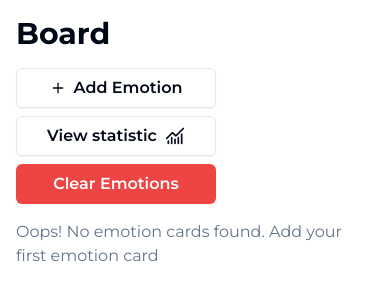
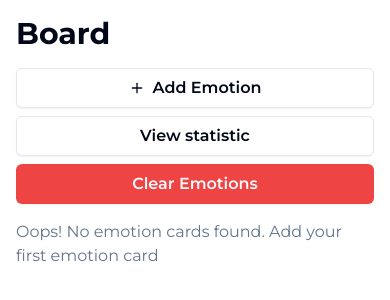
Before and after one commit to pticasolovey20/prog_genius_test, a Next.js app: page / in a window 390 px wide. Shown: the top 300 px of the page. Built offline with nearby package versions, Linux system fonts and the light colour scheme.

Commit message:
updated responsiveness

```diff
--- a/components/AddEmotionButton.tsx
+++ b/components/AddEmotionButton.tsx
@@ -16,7 +16,7 @@ const AddEmotionButton = forwardRef<HTMLButtonElement, AddEmotionButtonProps>(({
       variant="outline"
       onClick={onClick}
       disabled={disabled}
-      className="max-w-[200px] w-full flex items-center gap-2 px-4"
+      className="w-full flex shrink items-center gap-2 px-4"
     >
       <Plus />
       <span className="text-base font-semibold">Add Emotion</span>
--- a/components/board/SkeletonBoard.tsx
+++ b/components/board/SkeletonBoard.tsx
@@ -2,7 +2,7 @@ import { Skeleton } from "@/components/ui/skeleton";
 
 const SkeletonBoard = () => {
   return (
-    <div className="grid grid-cols-1 sm:grid-cols-2 lg:grid-cols-3 gap-4 w-full">
+    <div className="flex flex-col md:grid grid-cols-2 lg:grid-cols-3 gap-4">
       {Array.from({ length: 3 }).map((_, index) => (
         <Skeleton key={index} className="h-[300px] rounded-md" />
       ))}
--- a/components/emotion/ClearEmotionButton.tsx
+++ b/components/emotion/ClearEmotionButton.tsx
@@ -1,18 +1,14 @@
 "use client";
+import EmotionStore from "@/stores/EmotionStore";
 
 import { Button } from "@/components/ui/button";
-import EmotionStore from "@/stores/EmotionStore";
 
 const ClearEmotionButton = () => {
   const handleClearEmotions = () => EmotionStore.clearAllEmotions();
 
   return (
-    <Button
-      variant="destructive"
-      className="h-10 max-w-[200px] w-full text-base font-semibold"
-      onClick={handleClearEmotions}
-    >
-      Clear Emotions
+    <Button size="lg" variant="destructive" className="h-10 w-full flex shrink px-4" onClick={handleClearEmotions}>
+      <span className="text-base font-semibold">Clear Emotions</span>
     </Button>
   );
 };
--- a/components/emotion/EmotionActionWrapper.tsx
+++ b/components/emotion/EmotionActionWrapper.tsx
@@ -4,22 +4,22 @@ import { Skeleton } from "@/components/ui/skeleton";
 
 const EmotionModal = dynamic(() => import("@/components/emotion/EmotionModal"), {
   ssr: false,
-  loading: () => <Skeleton className="h-10 max-w-[200px] w-full rounded-md" />,
+  loading: () => <Skeleton className="h-10 w-full flex shrink rounded-md" />,
 });
 
 const ViewStatisticButton = dynamic(() => import("@/components/navigation/ViewStatisticButton"), {
   ssr: false,
-  loading: () => <Skeleton className="h-10 max-w-[200px] w-full rounded-md" />,
+  loading: () => <Skeleton className="h-10 w-full flex shrink rounded-md" />,
 });
 
 const ClearEmotionButton = dynamic(() => import("@/components/emotion/ClearEmotionButton"), {
   ssr: false,
-  loading: () => <Skeleton className="h-10 max-w-[200px] w-full rounded-md" />,
+  loading: () => <Skeleton className="h-10 w-full flex shrink rounded-md" />,
 });
 
 const EmotionActionWrapper = () => {
   return (
-    <div className="flex flex-wrap gap-2 mb-4">
+    <div className="md:max-w-[50%] md:w-full flex flex-col md:flex-row gap-2 mb-4">
       <EmotionModal />
       <ViewStatisticButton />
       <ClearEmotionButton />
--- a/components/navigation/ViewStatisticButton.tsx
+++ b/components/navigation/ViewStatisticButton.tsx
@@ -1,13 +1,11 @@
 import Link from "next/link";
 import { Button } from "@/components/ui/button";
-import { ChartNoAxesCombined } from "lucide-react";
 
 const ViewStatisticButton = () => {
   return (
-    <Link href="/statistic" className="max-w-[200px] w-full">
-      <Button variant="outline" className="h-10 w-full flex items-center gap-2">
+    <Link href="/statistic" className="w-full flex shrink">
+      <Button size="lg" variant="outline" className="w-full flex items-center gap-2 px-4">
         <span className="text-base font-semibold">View statistic</span>
-        <ChartNoAxesCombined className="!h-5 !w-5" />
       </Button>
     </Link>
   );
--- a/components/statistic/SkeletonStatisticRadioButton.tsx
+++ b/components/statistic/SkeletonStatisticRadioButton.tsx
@@ -4,9 +4,9 @@ import { Skeleton } from "@/components/ui/skeleton";
 
 const SkeletonStatisticRadioButton = () => {
   return (
-    <div className="flex flex-wrap gap-2 mb-4">
+    <div className="md:max-w-[50%] w-full flex flex-col md:flex-row gap-2 mb-4">
       {periodOptions.map(({ value }) => (
-        <Skeleton key={value} className="h-10 max-w-[150px] w-full rounded-md" />
+        <Skeleton key={value} className="h-10 w-full flex shrink rounded-md" />
       ))}
     </div>
   );
--- a/components/statistic/StatisticBoard.tsx
+++ b/components/statistic/StatisticBoard.tsx
@@ -23,7 +23,7 @@ const StatisticBoard = ({ statisticPeriod }: StatisticBoardProps) => {
   }
 
   return (
-    <div className="grid grid-cols-2 sm:grid-cols-3 gap-4">
+    <div className="flex flex-col md:grid grid-cols-2 lg:grid-cols-3 gap-4">
       {statistic.map((element) => (
         <StatisticCard key={element.value} element={element} />
       ))}
--- a/components/statistic/StatisticRadioButton.tsx
+++ b/components/statistic/StatisticRadioButton.tsx
@@ -11,13 +11,13 @@ interface StatisticRadioButtonProps {
 
 const StatisticRadioButton = ({ statisticPeriod, setStatisticPeriod }: StatisticRadioButtonProps) => {
   return (
-    <div className="flex flex-wrap gap-2 mb-4">
+    <div className="md:max-w-[50%] w-full flex flex-col md:flex-row gap-2 mb-4">
       {periodOptions.map(({ value, label }) => (
         <Button
           key={value}
           variant={statisticPeriod === value ? "default" : "outline"}
           onClick={() => setStatisticPeriod(value as StatisticPeriod)}
-          className="h-10"
+          className="h-10 w-full flex shrink"
         >
           {label}
         </Button>
```
